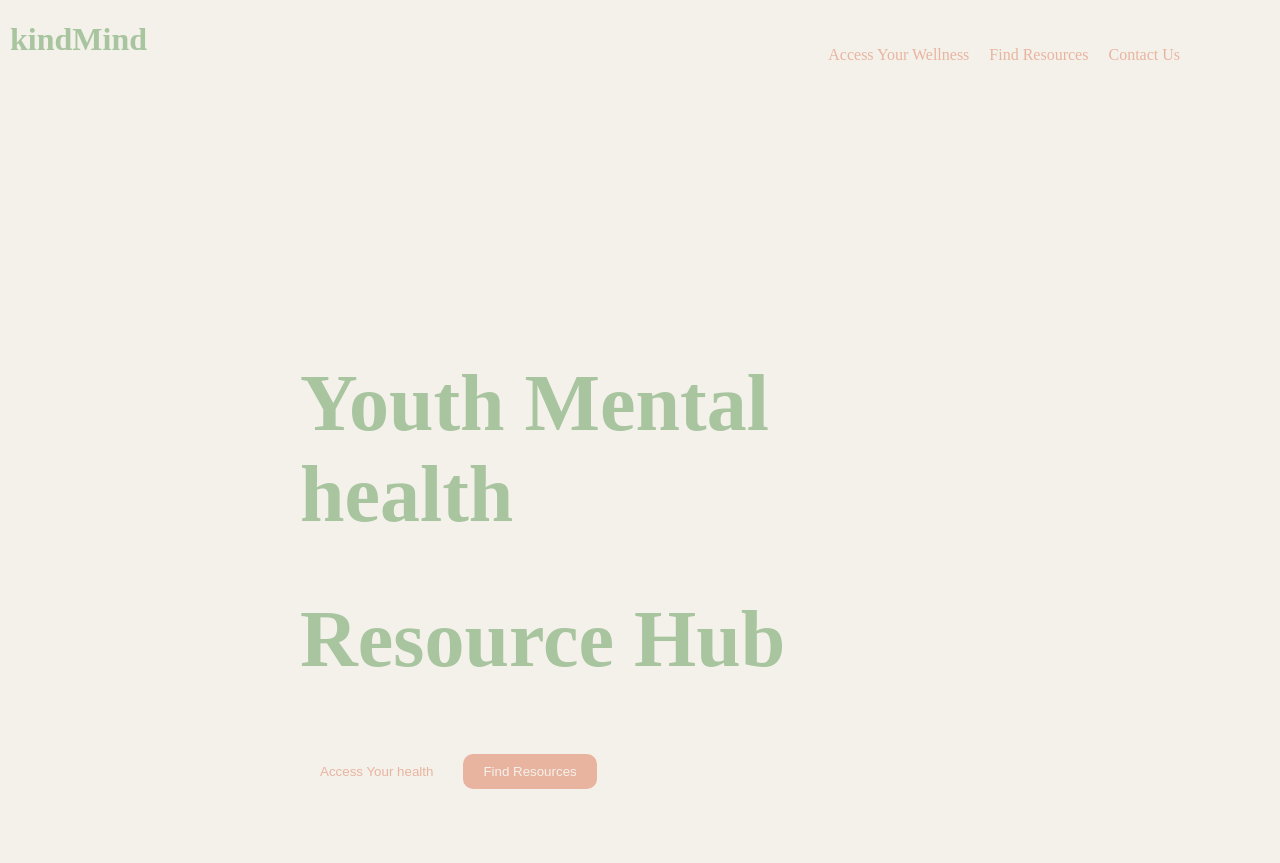
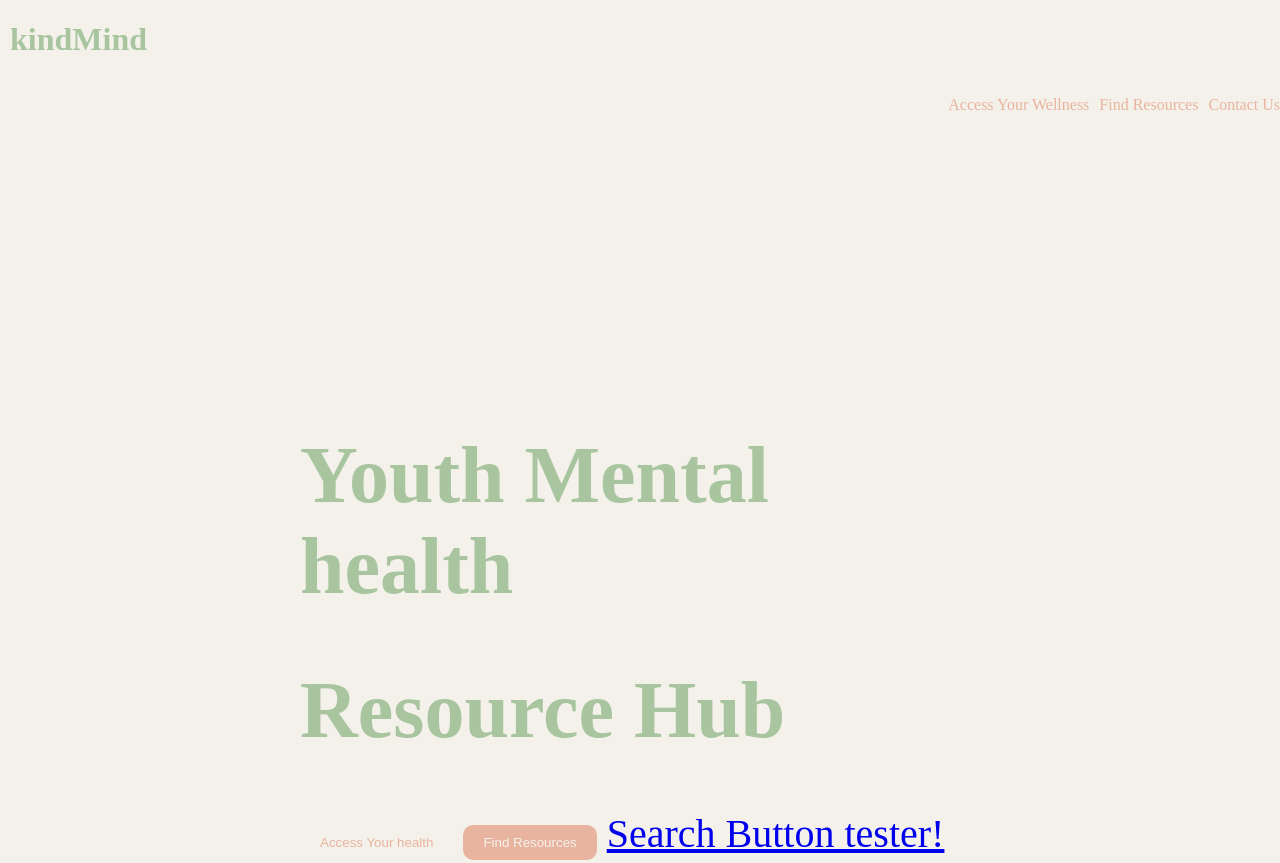
Before and after one commit to emilymtu2-max/CFA-L3-Final-Project, a plain HTML site: page index.html in a window 1280 px wide. Shown: the top 863 px of the page. Drawn offline with Linux system fonts and the light colour scheme.

Commit message:
Search pahe wired with main page

```diff
--- a/index.html
+++ b/index.html
@@ -33,6 +33,7 @@
     <h1>Resource Hub</h1>
     <button id="mainButton1">Access Your health</button>
     <button id="mainButton2">Find Resources</button>
+    <a href="search/search.html"> Search Button tester!</a>
   </div>
         <section>
             <div id="mainPage2">
--- a/style.css
+++ b/style.css
@@ -9,11 +9,9 @@ body {
 }
 
 #topButtons{
-    position:fixed;
-    top:30px;
-    right:100px;
+    justify-content:flex-end;
     display:flex;
-    gap:20px
+    gap:10px
 }
 
 #header{
```
Also changed, not shown: 1 other file.
